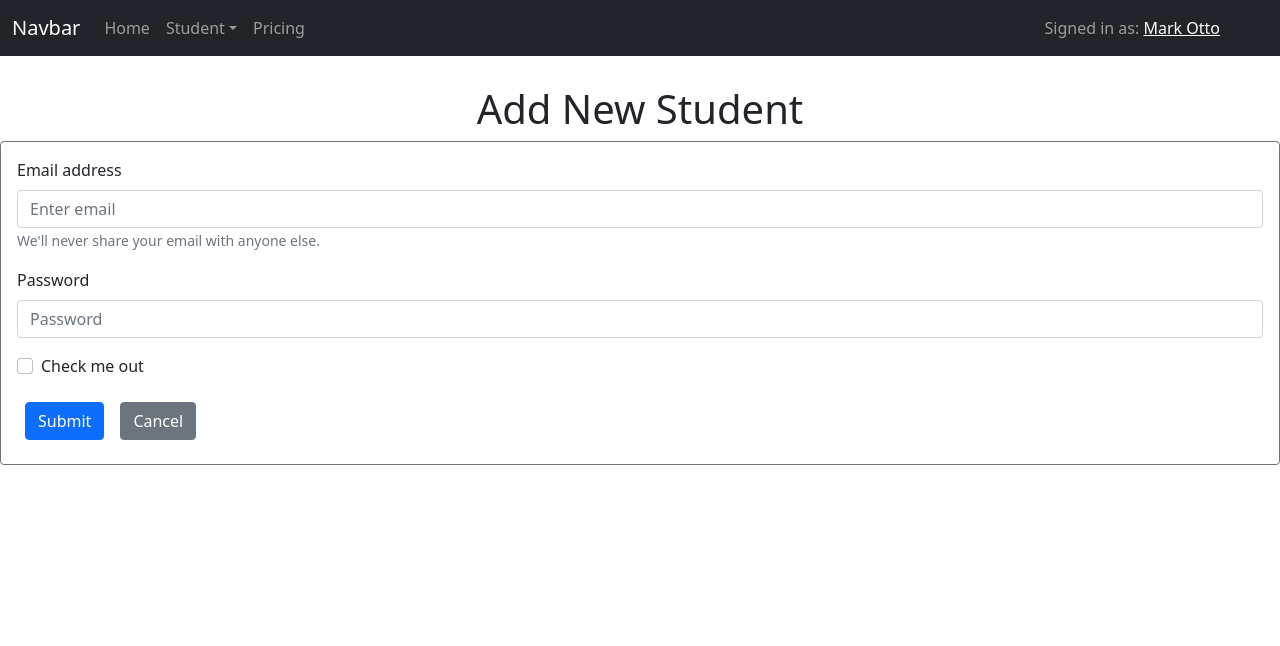
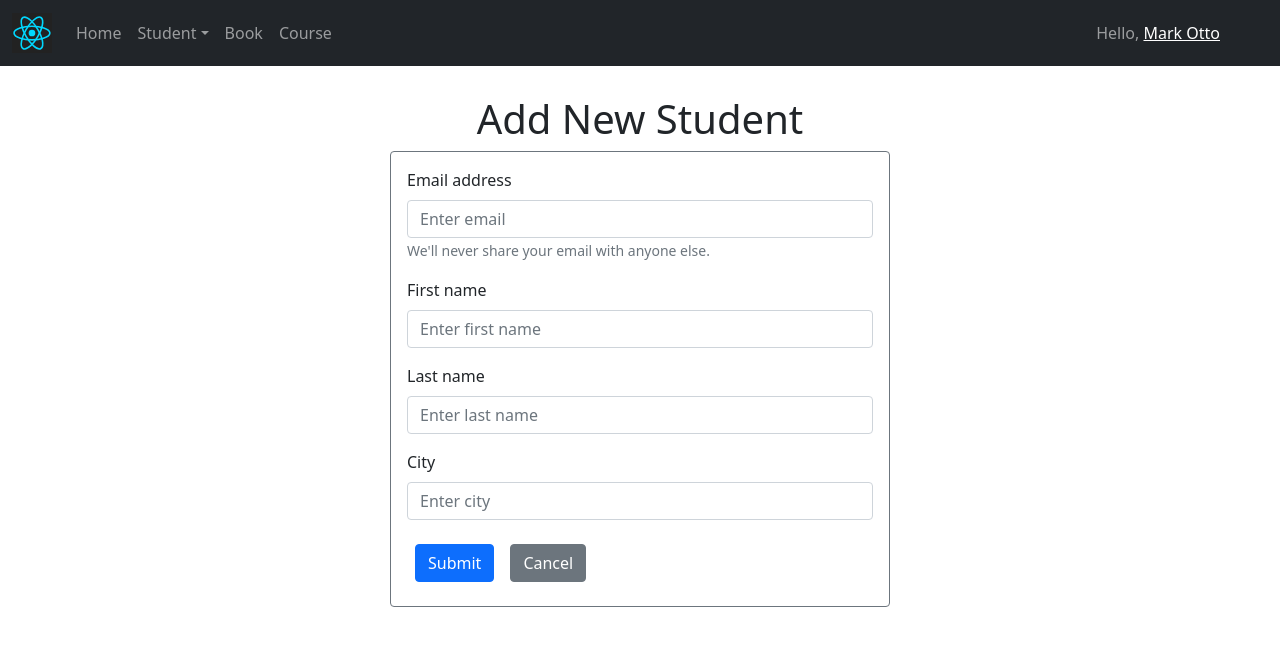
Before and after one commit to hhgiap241/StudentManagementWithReact, a React (Create React App) app: page /students/add in a window 1280 px wide. Shown: the top 646 px of the page. Built offline with nearby package versions, Linux system fonts and the light colour scheme.

Commit message:
complete add new student to db

```diff
--- a/src/home/NavigationBar.js
+++ b/src/home/NavigationBar.js
@@ -1,32 +1,47 @@
 import React from 'react';
 import {Link} from "react-router-dom";
 import {Nav, Navbar, NavDropdown} from "react-bootstrap";
+import logo from '../react-1-logo.svg';
+import {BaseURLProvider} from "../contexts/BaseURLContext";
 // import '../style.css';
 
 const NavigationBar = () => {
     return (
         <Navbar bg="dark" variant="dark" style={{marginBottom: '13px'}}>
             <div className={'container-fluid'}>
-                <Navbar.Brand href="#home">Navbar</Navbar.Brand>
+                <Navbar.Brand href="/">
+                    <img
+                        alt="logo"
+                        src={logo}
+                        height={'40px'}
+                        width={'40px'}/>
+                </Navbar.Brand>
                 <Nav className="me-auto">
                     <Nav.Link href="/">Home</Nav.Link>
+
                     <NavDropdown title="Student" id="basic-nav-dropdown">
+                        <BaseURLProvider>
                             <NavDropdown.Item>
-                            <Link to={'/students'} style={{textDecoration: 'none', color: '#212529'}}>Manage Students</Link>
+                                <Link to={'/students'} style={{textDecoration: 'none', color: '#212529'}}>Manage
+                                    Students</Link>
                             </NavDropdown.Item>
                             <NavDropdown.Item>
-                            <Link to={'/students/id-cards'} style={{textDecoration: 'none', color: '#212529'}}>Manage Student Id Cards</Link>
+                                <Link to={'/students/id-cards'} style={{textDecoration: 'none', color: '#212529'}}>Manage
+                                    Student Id Cards</Link>
                             </NavDropdown.Item>
-                        <NavDropdown.Divider />
+                            <NavDropdown.Divider/>
                             <NavDropdown.Item>
-                            <Link to={'/students/add'} style={{textDecoration: 'none', color: '#212529'}}>Add New Student</Link>
+                                <Link to={'/students/add'} style={{textDecoration: 'none', color: '#212529'}}>Add New
+                                    Student</Link>
                             </NavDropdown.Item>
+                        </BaseURLProvider>
                     </NavDropdown>
-                    <Nav.Link href="#pricing">Pricing</Nav.Link>
+                    <Nav.Link href="#pricing">Book</Nav.Link>
+                    <Nav.Link href="#pricing">Course</Nav.Link>
                 </Nav>
                 <Navbar.Collapse className="justify-content-end">
                     <Navbar.Text style={{paddingRight: '3rem'}}>
-                        Signed in as: <a href="#login">Mark Otto</a>
+                        Hello, <a href="#login">Mark Otto</a>
                     </Navbar.Text>
                 </Navbar.Collapse>
             </div>
--- a/src/student/AddNewStudent.js
+++ b/src/student/AddNewStudent.js
@@ -1,31 +1,84 @@
-import React from 'react';
+import React, {useContext, useState} from 'react';
 import {Button, Form} from "react-bootstrap";
+import {useNavigate} from 'react-router-dom';
+import {BaseURLContext} from "../contexts/BaseURLContext";
+import axios from "axios";
 
 const AddNewStudent = () => {
+    const navigate = useNavigate();
+    const [email, setEmail] = useState('');
+    const [firstName, setFirstName] = useState('');
+    const [lastName, setLastName] = useState('');
+    const [country, setCountry] = useState('');
+    const [error, setError] = useState('');
+    const [success, setSuccess] = useState('');
+    const baseUrl = useContext(BaseURLContext);
+    const api = axios.create({
+        baseURL: baseUrl,
+    })
+    const handleCancel = () => {
+        // go back to previous page
+        navigate(-1);
+    }
+    const handleSubmit = (event) =>{
+        // prevent browser to refresh page
+        event.preventDefault();
+        console.log(email, firstName, lastName, country);
+        const student = {
+            email: email,
+            firstName: firstName,
+            lastName: lastName,
+            country: country
+        };
+        console.log(student);
+        api.post("/", student)
+            .then(res => {
+                console.log('post success', res.data);
+                navigate(-1);
+            })
+            .catch(err => {
+                console.log(err.response.data.error);
+                console.log(err);
+                setError(err.response.data.error);
+            })
+    }
     return (
         <div>
             <h1 className={'text-center pt-3'}>Add New Student</h1>
-            <Form>
+            <Form style={{maxWidth: '500px', margin: '0 auto'}}>
                 <div className={'border border-secondary rounded p-3'}>
                     <Form.Group className="mb-3" controlId="formBasicEmail">
                         <Form.Label>Email address</Form.Label>
-                        <Form.Control type="email" placeholder="Enter email"/>
+                        {error && <div className={'alert alert-danger'}>{error}</div>}
+                        <Form.Control type="email" placeholder="Enter email"
+                                      value={email} onChange={(event) => setEmail(event.target.value)}/>
                         <Form.Text className="text-muted">
                             We'll never share your email with anyone else.
                         </Form.Text>
                     </Form.Group>
-
-                    <Form.Group className="mb-3" controlId="formBasicPassword">
-                        <Form.Label>Password</Form.Label>
-                        <Form.Control type="password" placeholder="Password"/>
+                    <Form.Group className="mb-3" controlId="formBasicFirstName">
+                        <Form.Label>First name</Form.Label>
+                        <Form.Control type="text" placeholder="Enter first name"
+                                      value={firstName} onChange={(event) => setFirstName(event.target.value)}/>
                     </Form.Group>
-                    <Form.Group className="mb-3" controlId="formBasicCheckbox">
-                        <Form.Check type="checkbox" label="Check me out"/>
+                    <Form.Group className="mb-3" controlId="formBasicLastName">
+                        <Form.Label>Last name</Form.Label>
+                        <Form.Control type="text" placeholder="Enter last name"
+                                      value={lastName} onChange={event => setLastName(event.target.value)}/>
                     </Form.Group>
-                    <Button variant="primary" type="submit" className={'m-2'}>
+                    <Form.Group className="mb-3" controlId="formBasicCity">
+                        <Form.Label>City</Form.Label>
+                        <Form.Control type="text" placeholder="Enter city"
+                                      value={country} onChange={event => setCountry(event.target.value)}/>
+                    </Form.Group>
+                    <Button variant="primary" type="submit"
+                            className={'m-2'}
+                            onClick={e => handleSubmit(e)}>
                         Submit
                     </Button>
-                    <Button variant="secondary" type="button" className={'m-2'}>
+                    <Button variant="secondary" type="button"
+                            className={'m-2'}
+                            onClick={handleCancel}>
                         Cancel
                     </Button>
                 </div>
--- a/src/student/Students.js
+++ b/src/student/Students.js
@@ -1,7 +1,6 @@
 import React, {useContext, useEffect, useState} from 'react';
 import axios from "axios";
 import {Button, Table} from "react-bootstrap";
-import {Link} from "react-router-dom";
 import {BaseURLContext} from "../contexts/BaseURLContext";
 
 // const api = axios.create({
```
Also changed, not shown: src/react-1-logo.svg (added). Lines whose indentation alone changed are shown as unchanged.
